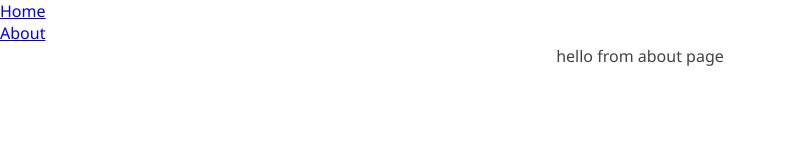
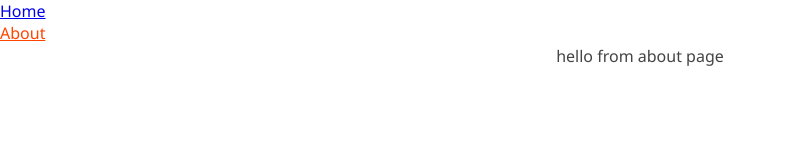
Before and after one commit to luigirazum/mv-react-todo-app, a React (Create React App) app: page /about in a window 1280 px wide. Shown: the top 160 px of the page, without its empty margins (0-786 px from the left). Built offline with nearby package versions, Linux system fonts and the light colour scheme.

Commit message:
Add a class to the links so we can see which is the current page with a highlited link in the navbar.

```diff
--- a/src/App.css
+++ b/src/App.css
@@ -63,3 +63,9 @@ body {
   outline: none;
   border: none;
 }
+
+.active-link,
+.active {
+  color: orangered;
+  text-decoration: underline;
+}
--- a/src/functionBased/components/Navbar.js
+++ b/src/functionBased/components/Navbar.js
@@ -22,7 +22,9 @@ const Navbar = () => {
           const { id, text, path } = link;
           return (
             <li key={id}>
-              <NavLink to={path}>{text}</NavLink>
+              <NavLink to={path} activeClassName="active-link" exact>
+                {text}
+              </NavLink>
             </li>
           );
         })}
```
